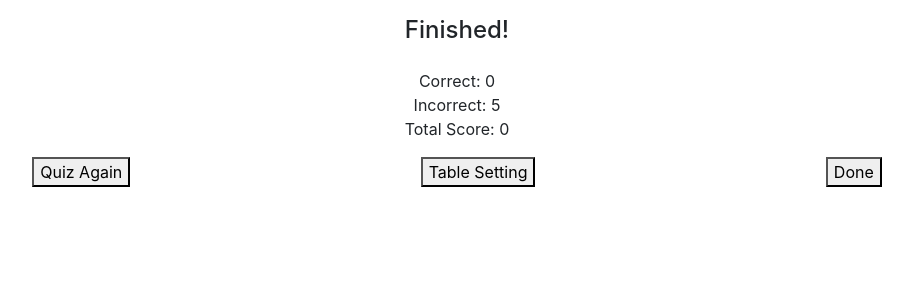
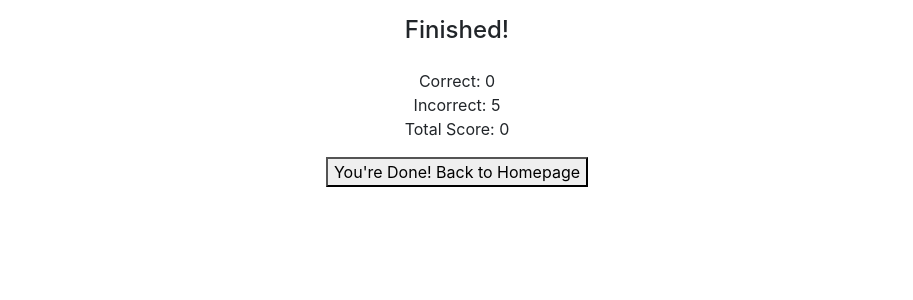
Before and after one commit to KimlyTor/Table-Etiquette, a Flask app: page /quiz/summary in a window 1280 px wide. Shown: the part 56-356 px from the top of the page, without its empty margins (183-1096 px from the left). Run offline with Flask 2, Linux system fonts and the light colour scheme; some libraries are stand-ins or nearby versions.

Commit message:
Fix according to Sofia's advice

```diff
--- a/server.py
+++ b/server.py
@@ -11,14 +11,16 @@ bsc_rul_data = {
         "img": ["1.png"],
         "text": ["Keep your elbows off the table. Putting elbows on the table is considered rude.",
                  "Don’t put your bags, sun glasses, phones, and other personal belonging on the table"],
-        "next_rule": "2"
+        "next_rule": "2",
+        "prev_rule": None,
     },
     "2": {
         "rule_id": "2",
         "title": "Start at the Outside and Work Your Way In",
         "img": ["2-2.png"],
         "text": [],
-        "next_rule": "3"
+        "next_rule": "3",
+        "prev_rule": "1"
     },
     "3": {
         "rule_id": "3",
@@ -26,21 +28,24 @@ bsc_rul_data = {
         "img": ["4.png", "5.png"],
         "text": ["Fold your napkin in half and place it on your lap. Keep it there while you’re eating",
                  "Leave the napkin on the chair if you would like leave the table for a moment"],
-        "next_rule": "4"
+        "next_rule": "4",
+        "prev_rule": "2"
     },
     "4": {
         "rule_id": "4",
         "title": "Wait for Everyone to be Served",
         "img": ["6.png"],
         "text": [],
-        "next_rule": "5"
+        "next_rule": "5",
+        "prev_rule": "3"
     },
     "5": {
         "rule_id": "5",
         "title": "When Finished, Leave Your Fork and Knife Like This!",
         "img": ["7.png"],
         "text": [],
-        "next_rule": "6"
+        "next_rule": "6",
+        "prev_rule": "4"
     },
     "6": {
         "rule_id": "6",
@@ -51,7 +56,8 @@ bsc_rul_data = {
                  "Put Napkin on Your Lap",
                  "Wait for Everyone to be Served",
                  "When Finished, Leave Your Fork and Knife Diagonally"],
-        "next_rule": None
+        "next_rule": None,
+        "prev_rule": "5"
     }
 }
 
--- a/static/main.css
+++ b/static/main.css
@@ -24,10 +24,12 @@
 
 .highlight-red{
     color: brown;
+    font-weight: bold;
 }
 
 .highlight-green{
     color: green;
+    font-weight: bold;
 }
 
 .whole-line{
--- a/static/quiz.js
+++ b/static/quiz.js
@@ -25,16 +25,16 @@ function VerifyAnswer(id, n, answer_index){
     if (ans.prop("checked")){ // Answer is correct
         none_checked = false;
         console.log($(`#div-${answer_index}`));
-        $(`#div-${answer_index}`).append("<span class='highlight-green'> is the right answer!</span>");
+        $(`#div-${answer_index}`).append("<span class='highlight-green'>    Correct!</span>");
         SaveRecord({"id": id, "score": 1});
     }
     else{ // Answer is wrong
-        $(`#div-${answer_index}`).append("<span class='highlight-green'> is the right answer!</span>");
+        $(`#div-${answer_index}`).append("<span class='highlight-green'>    Correct!</span>");
         for (let c = 0; c < n; c++) {
             var input = $(`#${id}-${c}`);
             if(input.prop("checked")){
                 none_checked = false;
-                $(`#div-${id}-${c}`).append("<span class='highlight-red'> is not the right answer!</span>")
+                $(`#div-${id}-${c}`).append("<span class='highlight-red'>   Wrong.</span>")
             }
         }
         SaveRecord({"id": id, "score": 0});
--- a/static/quiz_summary.js
+++ b/static/quiz_summary.js
@@ -4,20 +4,10 @@ $(document).ready(function(){
     var sum = "Total Score: " + data;
     $("#content").append(c1, '<br>', c0, '<br>', sum);
 
-    var quiz_btn = $("<button>").attr("id", "quiz-btn").text("Quiz Again");
-    quiz_btn.click(function(e){
-        window.location.href = `http://127.0.0.1:5000/quiz/0`;
-    });
-
-    var tbl_set_btn = $("<button>").attr("id", "tbl-set-btn").text("Table Setting");
-    tbl_set_btn.click(function(e){
-        window.location.href = `http://127.0.0.1:5000/table_setting/1`;
-    });
-
-    var dne_btn = $("<button>").attr("id", "dne-btn").text("Done");
+    var dne_btn = $("<button>").attr("id", "dne-btn").text("You're Done! Back to Homepage");
     dne_btn.click(function(e){
         window.location.href = `http://127.0.0.1:5000/`;
     });
 
-    $("#reaction").append(quiz_btn, tbl_set_btn, dne_btn)
+    $("#reaction").append(dne_btn)
 });
```
Also changed, not shown: static/basic_rules.js (+21 -13 lines).
